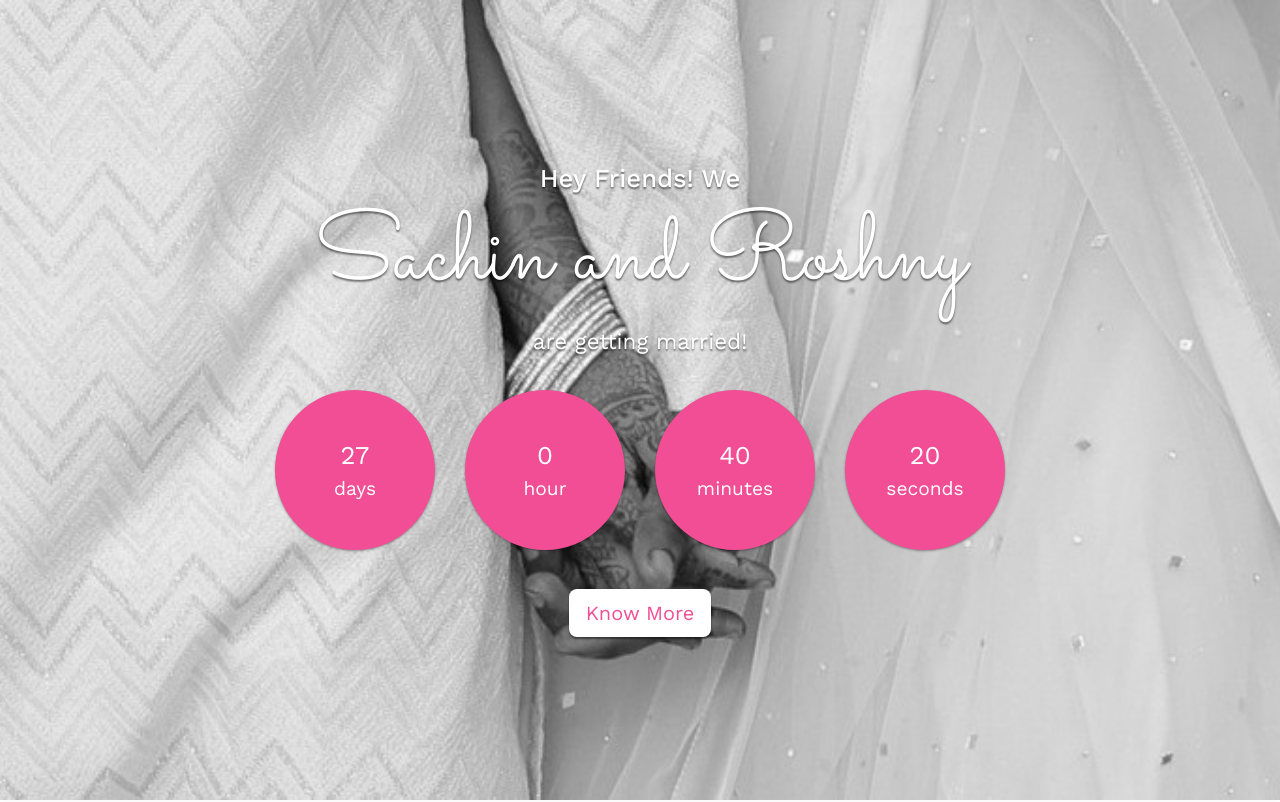
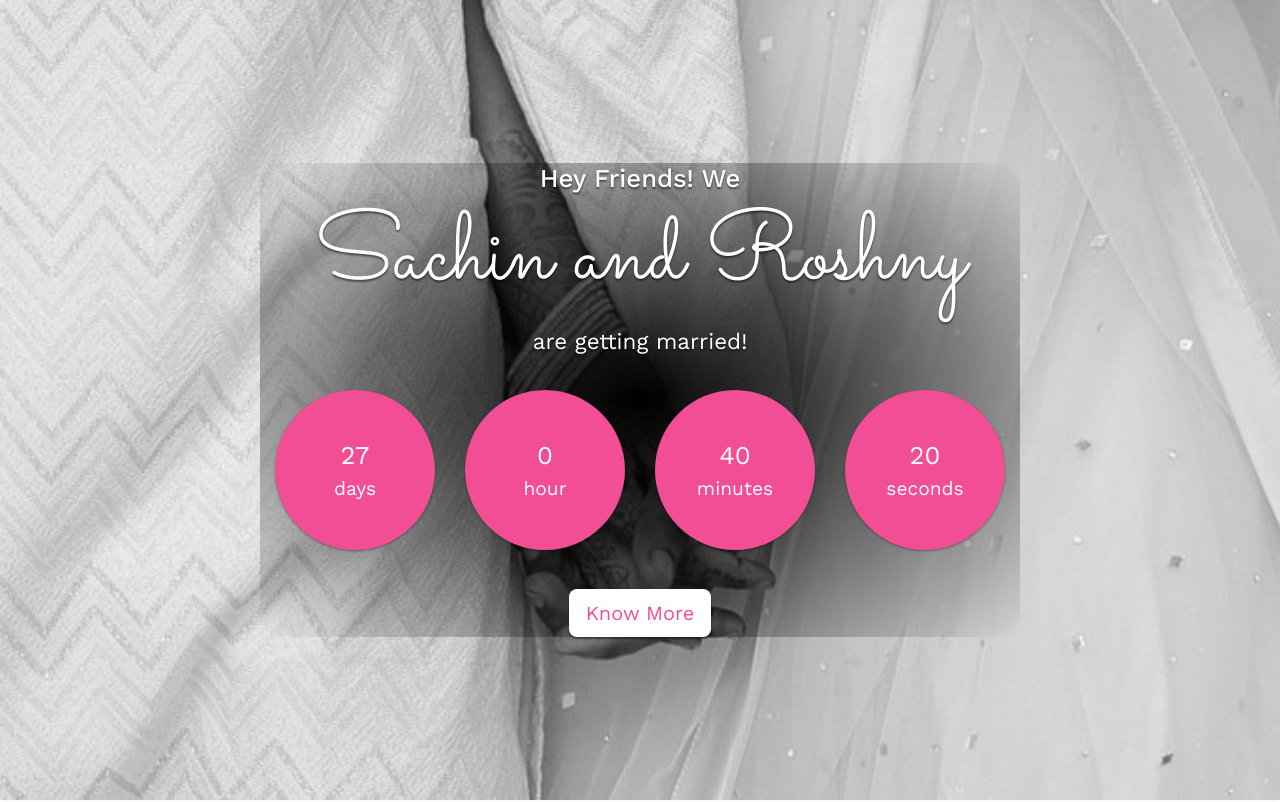
Before and after one commit to sachinprakashk/WeddingRS, a plain HTML site: page index.html in a window 1280 px wide. Shown: the top 802 px of the page. Drawn offline with nearby package versions, Linux system fonts and the light colour scheme; some packages are replaced by stand-ins of ours; grey boxes are pictures that could not be loaded; a script that the page names is missing; files whose address does not match are found by name.

Commit message:
Update index.html

```diff
--- a/index.html
+++ b/index.html
@@ -27,8 +27,8 @@
   <body>
     <!--landing page-->
     <section id="hero" class="hero w-100 h-100 p-3 mx-auto text-center d-flex justify-content-center align-items-center text-white">
-      <main background:linear-gradient(black,transparent);
-  border-radius:20px;>
+      <main style="background:radial-gradient(black,transparent);
+  border-radius:20px;">
         <h4>Hey Friends! We</h4>
         <h1>Sachin and Roshny</h1>
         <p>are getting married!</p>
```
